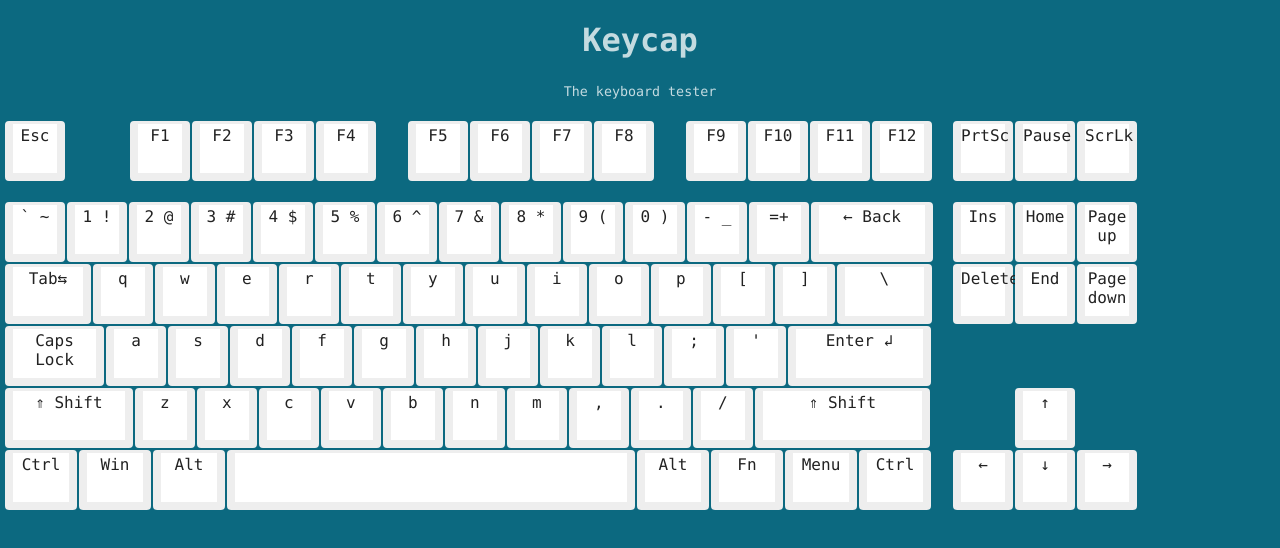
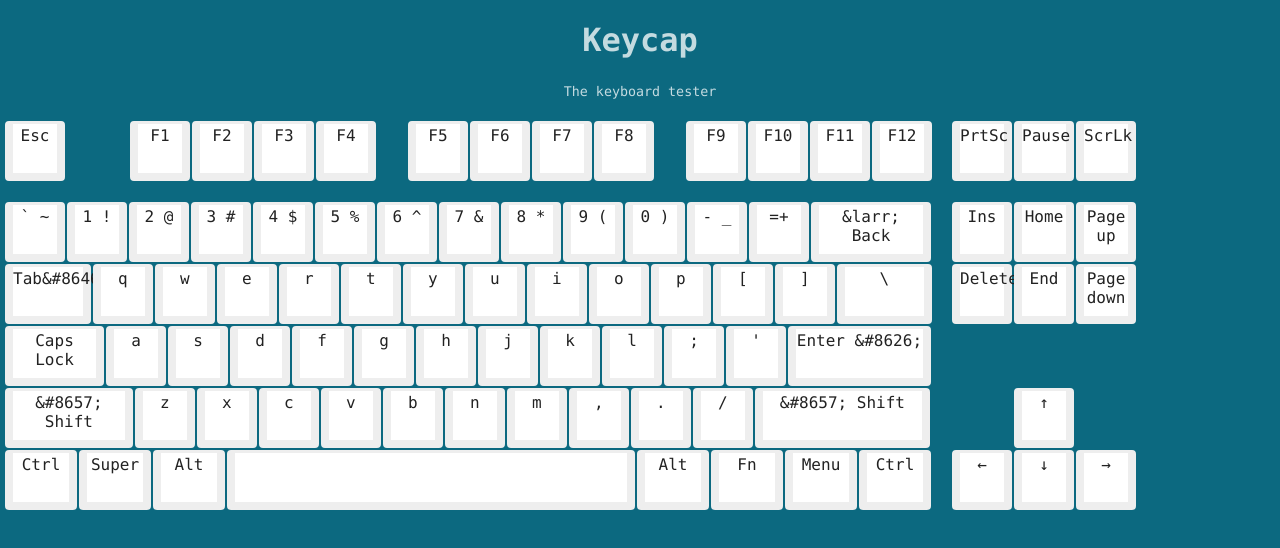
Before and after one commit to AlexAtHome/keycap, a React (Create React App) app: page / in a window 1280 px wide. Shown: the top 548 px of the page. Built offline with nearby package versions, Linux system fonts and the light colour scheme.

Commit message:
feat: 🎸 ansi keyboard using IKey arrays

```diff
--- a/src/components/keyboard/keyboard.tsx
+++ b/src/components/keyboard/keyboard.tsx
@@ -2,7 +2,7 @@ import React from 'react'
 
 import { Key } from '../key/key'
 import './keyboard.css'
-import { bottomRow, funcRow, middleRow, numbersRow, topRow } from './keys'
+import { ansiSet, funcRow } from './keys'
 
 interface IKeyboardState {
 	isShiftPressed: boolean
@@ -27,11 +27,13 @@ export class Keyboard extends React.Component<unknown, IKeyboardState> {
 	}
 
 	private _keyDownListener(event: KeyboardEvent): void {
+		event.preventDefault()
 		if (!this.state.isShiftPressed && event.key === 'Shift') {
 			this.setState({
 				isShiftPressed: true,
 			})
 		}
+		console.log(event.code)
 	}
 
 	private _keyUpListener(event: KeyboardEvent): void {
@@ -40,7 +42,6 @@ export class Keyboard extends React.Component<unknown, IKeyboardState> {
 				isShiftPressed: false,
 			})
 		}
-		console.log(event.code)
 	}
 
 	render() {
@@ -49,7 +50,6 @@ export class Keyboard extends React.Component<unknown, IKeyboardState> {
 				<div className='wrap'>
 					<section className='keyset' id='functional'>
 						<div className='row'>
-							{/* <Key id='esc' mod='esc' label='Esc' /> */}
 							{funcRow.map((key, i) => (
 								<Key
 									id={key.code.toLowerCase()}
@@ -63,59 +63,19 @@ export class Keyboard extends React.Component<unknown, IKeyboardState> {
 					</section>
 
 					<section className='keyset' id='letters'>
-						<div className='row'>
-							{numbersRow.map((label, key) => (
-								<Key
-									id={label.toLowerCase()}
-									key={key}
-									label={this.state.isShiftPressed ? label.toUpperCase() : label}
-								/>
-							))}
-							<Key id='backspace' mod='backspace' label='&larr; Back' />
-						</div>
-						<div className='row'>
-							<Key id='tab' mod='tab' label='Tab&#8646;' />
-							{topRow.map((label, key) => (
-								<Key
-									id={label.toLowerCase()}
-									key={key}
-									label={this.state.isShiftPressed ? label.toUpperCase() : label}
-								/>
-							))}
-							<Key id='backslash' mod='slash' label='\' />
-						</div>
-						<div className='row'>
-							<Key id='caps_lock' mod='caps' label='Caps Lock' />
-							{middleRow.map((label, key) => (
-								<Key
-									id={label.toLowerCase()}
-									key={key}
-									label={this.state.isShiftPressed ? label.toUpperCase() : label}
-								/>
-							))}
-							<Key id='enter' mod='enter' label='Enter &#8626;' />
-						</div>
-						<div className='row'>
-							<Key id='shift_left' mod='shift_left' label='&#8657; Shift' />
-							{bottomRow.map((label, key) => (
-								<Key
-									id={label.toLowerCase()}
-									key={key}
-									label={this.state.isShiftPressed ? label.toUpperCase() : label}
-								/>
-							))}
-							<Key id='shift_right' mod='shift_right' label='&#8657; Shift' />
-						</div>
-						<div className='row'>
-							<Key mod='bottom' id='ctrl' label='Ctrl' />
-							<Key mod='bottom' id='win' label='Win' />
-							<Key mod='bottom' id='alt' label='Alt' />
-							<Key mod='space' id='space' />
-							<Key mod='bottom' id='alt' label='Alt' />
-							<Key mod='bottom' id='fn' label='Fn' />
-							<Key mod='bottom' id='menu' label='Menu' />
-							<Key mod='bottom' id='ctrl' label='Ctrl' />
-						</div>
+						{ansiSet.map((row, key) => (
+							<div className='row' key={key}>
+								{row.map((key, i) => (
+									<Key
+										id={key.code}
+										key={i}
+										label={this.state.isShiftPressed ? key.shiftLabel ?? key.label : key.label}
+										offsetRight={key.offsetRight}
+										widthRatio={key.widthRatio}
+									/>
+								))}
+							</div>
+						))}
 					</section>
 
 					<section className='keyset' id='stuff1'>
--- /dev/null
+++ b/src/components/keyboard/keys.ts
@@ -0,0 +1,215 @@
+export interface IKey {
+	code: string
+	label: string
+	shiftLabel?: string
+	widthRatio?: number
+	offsetRight?: number
+}
+
+const convertStringToKeys = (letters: string): IKey[] => letters.split('').map(char => ({
+	code: `Key${char}`,
+	label: char.toLowerCase(),
+	shiftLabel: char
+} as IKey))
+
+export const funcRow: IKey[] = [
+	{
+		code: 'Esc',
+		label: 'Esc',
+		offsetRight: 1.05,
+	},
+	...Array(12).fill('').map((_, index) => ({
+		code: `F${index + 1}`,
+		label: `F${index + 1}`,
+		offsetRight: [3,7].includes(index) ? .5 : 0,
+	}))
+]
+
+export const numbers: IKey[] = [
+	{
+		code: 'Backquote',
+		label: "` ~",
+	},
+	{
+		code: 'Digit1',
+		label: '1 !',
+	},
+	{
+		code: 'Digit2',
+		label: '2 @',
+	},
+	{
+		code: 'Digit3',
+		label: '3 #',
+	},
+	{
+		code: 'Digit4',
+		label: '4 $',
+	},
+	{
+		code: 'Digit5',
+		label: '5 %',
+	},
+	{
+		code: 'Digit6',
+		label: '6 ^',
+	},
+	{
+		code: 'Digit7',
+		label: '7 &',
+	},
+	{
+		code: 'Digit8',
+		label: '8 *',
+	},
+	{
+		code: 'Digit9',
+		label: '9 (',
+	},
+	{
+		code: 'Digit0',
+		label: '0 )',
+	},
+	{
+		code: 'Minus',
+		label: '- _'
+	},
+	{
+		code: 'Equal',
+		label: '=+'
+	},
+	{
+		code: 'Backspace',
+		label: `&larr; Back`,
+		widthRatio: 2
+	}
+]
+
+export const topLetters: IKey[] = [
+	{
+		code: 'Tab',
+		label: 'Tab&#8646;',
+		widthRatio: 1.43,
+	},
+	...convertStringToKeys('QWERTYUIOP'),
+	{
+		code: 'BracketLeft',
+		label: '[',
+		shiftLabel: '{'
+	},
+	{
+		code: 'BracketRight',
+		label: ']',
+		shiftLabel: '}'
+	},
+	{
+		code: 'Backslash',
+		label: '\\',
+		shiftLabel: '|',
+		widthRatio: 1.58,
+	}
+]
+
+export const middleLetters: IKey[] = [
+	{
+		code: 'CapsLock',
+		label: 'Caps Lock',
+		widthRatio: 1.65
+	},
+	...convertStringToKeys('ASDFGHJKL'),
+	{
+		code: 'Semicolon',
+		label: ';',
+		shiftLabel: ':'
+	},
+	{
+		code: 'Quote',
+		label: `'`,
+		shiftLabel: `"`
+	},
+	{
+		code: 'Enter',
+		label: 'Enter &#8626;',
+		widthRatio: 2.38
+	}
+]
+
+export const bottomLetters: IKey[] = [
+	{
+		code: 'ShiftLeft',
+		label: '&#8657; Shift',
+		widthRatio: 2.13
+	},
+	...convertStringToKeys('ZXCVBNM'),
+	{
+		code: 'Comma',
+		label: ',',
+		shiftLabel: '<'
+	},
+	{
+		code: 'Period.',
+		label: '.',
+		shiftLabel: '>'
+	},
+	{
+		code: 'Slash',
+		label: '/',
+		shiftLabel: '?'
+	},
+	{
+		code: 'ShiftRight',
+		label: '&#8657; Shift',
+		widthRatio: 2.92,
+	}
+]
+
+export const spaceRow: IKey[] = [
+	{
+		code: 'ControlLeft',
+		label: 'Ctrl',
+		widthRatio: 1.2
+	},
+	{
+		code: 'Win',
+		label: 'Super',
+		widthRatio: 1.2
+	},
+	{
+		code: 'AltLeft',
+		label: 'Alt',
+		widthRatio: 1.2
+	},
+	{
+		code: 'Space',
+		label: '',
+		widthRatio: 6.8
+	},
+	{
+		code: 'AltRight',
+		label: 'Alt',
+		widthRatio: 1.2
+	},
+	{
+		code: 'Fn',
+		label: 'Fn',
+		widthRatio: 1.2
+	},
+	{
+		code: 'ContextMenu',
+		label: 'Menu',
+		widthRatio: 1.2
+	},
+	{
+		code: 'CtrlRight',
+		label: 'Ctrl',
+		widthRatio: 1.2
+	},
+]
+
+export const ansiSet: IKey[][] = [
+	numbers,
+	topLetters,
+	middleLetters,
+	bottomLetters,
+	spaceRow
+]
--- a/src/components/keyboard/keys.tsx
+++ /dev/null
@@ -1,28 +0,0 @@
-export interface IKey {
-	code: string
-	label: string
-	shiftLabel?: string
-	widthRatio?: number
-	offsetRight?: number
-}
-
-export const funcRow: IKey[] = [
-	{
-		code: 'Esc',
-		label: 'Esc',
-		offsetRight: 1.05,
-	},
-	...Array(12).fill('').map((_, index) => ({
-		code: `F${index + 1}`,
-		label: `F${index + 1}`,
-		offsetRight: [3,7].includes(index) ? .5 : 0,
-	}))
-]
-
-export const numbersRow = ['` ~', '1 !', '2 @', '3 #', '4 $', '5 %', '6 ^', '7 &', '8 *', '9 (', '0 )', '- _', '=+']
-
-export const topRow = ['q', 'w', 'e', 'r', 't', 'y', 'u', 'i', 'o', 'p', '[', ']']
-
-export const middleRow = ['a', 's', 'd', 'f', 'g', 'h', 'j', 'k', 'l', ';', "'"]
-
-export const bottomRow = ['z', 'x', 'c', 'v', 'b', 'n', 'm', ',', '.', '/']
```
